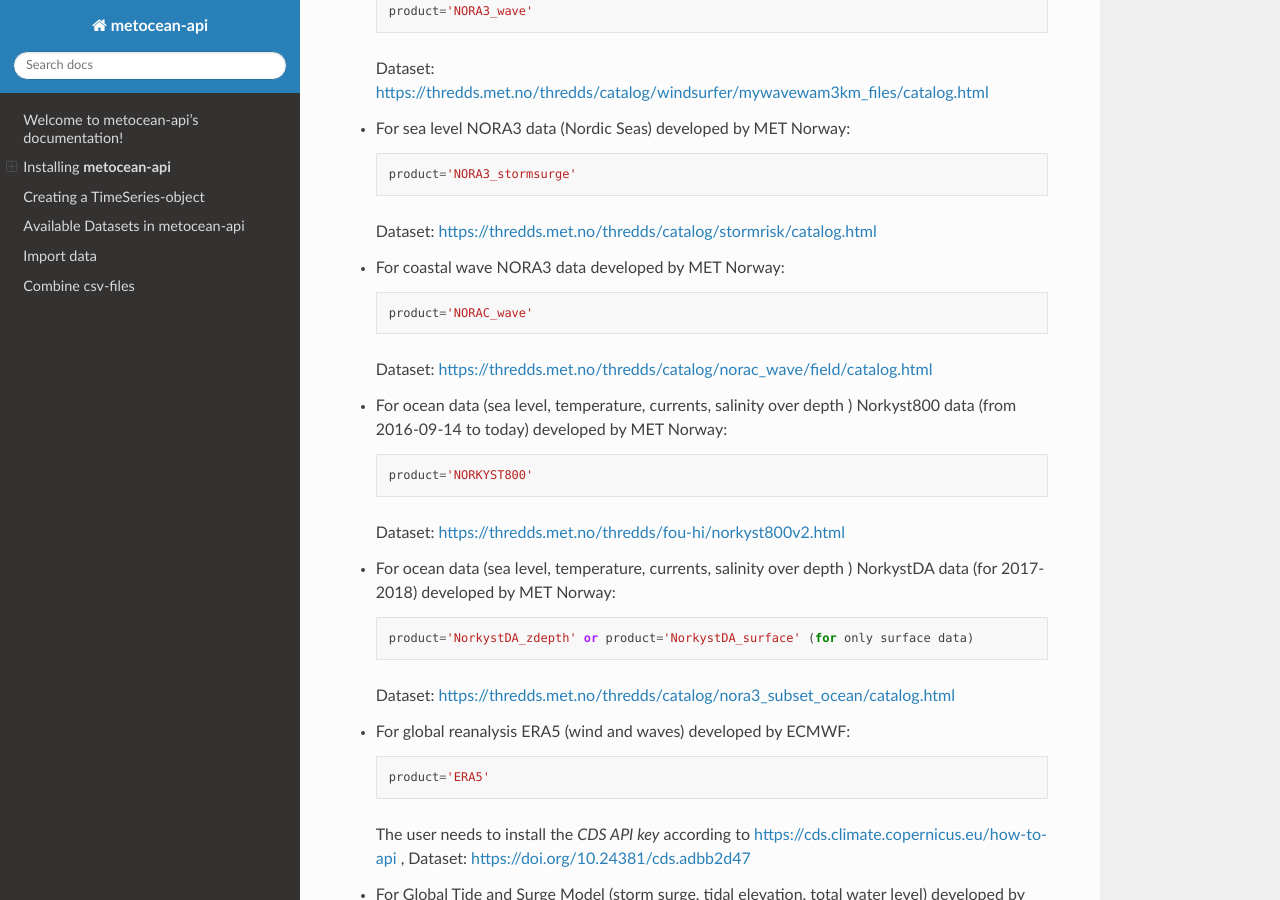
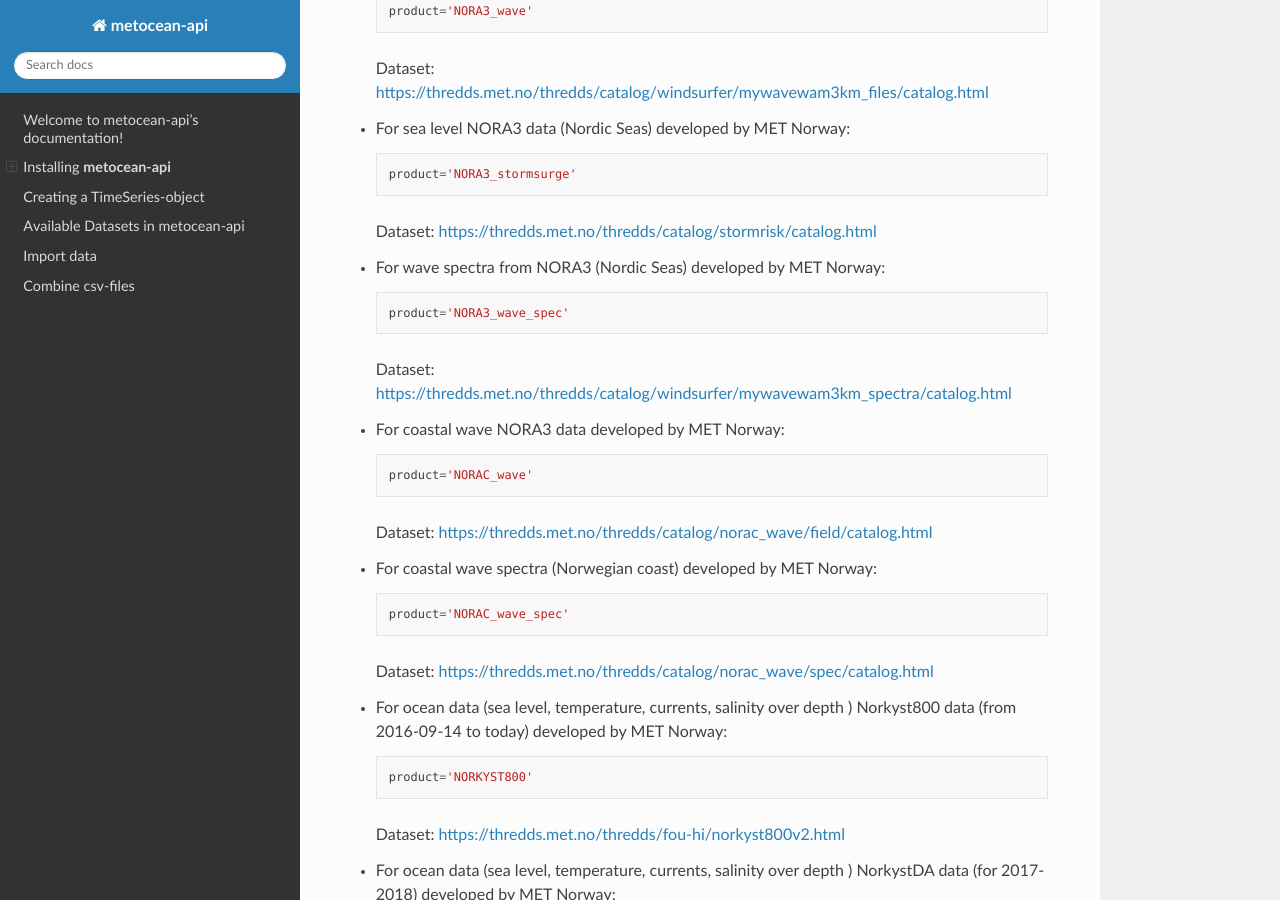
Before and after one commit to MET-OM/metocean-api, a Sphinx documentation site: the page built from docs/index.rst, in a window 1280 px wide and 900 px high, scrolled down 2553 px. Built offline with Sphinx 7.4.7 and the Read the Docs theme 3.1.0, drawn with Linux system fonts in a browser that asks for light colours.

Commit message:
wave spectra product descriptions

```diff
--- a/docs/index.rst
+++ b/docs/index.rst
@@ -132,6 +132,14 @@ Several options for **product** are available. Please check the data catalog for
 
   Dataset: https://thredds.met.no/thredds/catalog/stormrisk/catalog.html
 
+* For wave spectra from NORA3 (Nordic Seas) developed by MET Norway:
+
+  .. code-block:: python
+
+    product='NORA3_wave_spec'
+
+  Dataset: https://thredds.met.no/thredds/catalog/windsurfer/mywavewam3km_spectra/catalog.html
+
 * For coastal wave NORA3 data developed by MET Norway:
 
   .. code-block:: python
@@ -139,6 +147,14 @@ Several options for **product** are available. Please check the data catalog for
     product='NORAC_wave'
 
   Dataset: https://thredds.met.no/thredds/catalog/norac_wave/field/catalog.html
+
+* For coastal wave spectra (Norwegian coast) developed by MET Norway:
+
+  .. code-block:: python
+
+    product='NORAC_wave_spec'
+
+  Dataset: https://thredds.met.no/thredds/catalog/norac_wave/spec/catalog.html
 
 * For ocean data (sea level, temperature, currents, salinity over depth ) Norkyst800 data (from 2016-09-14 to today) developed by MET Norway:
 
```
